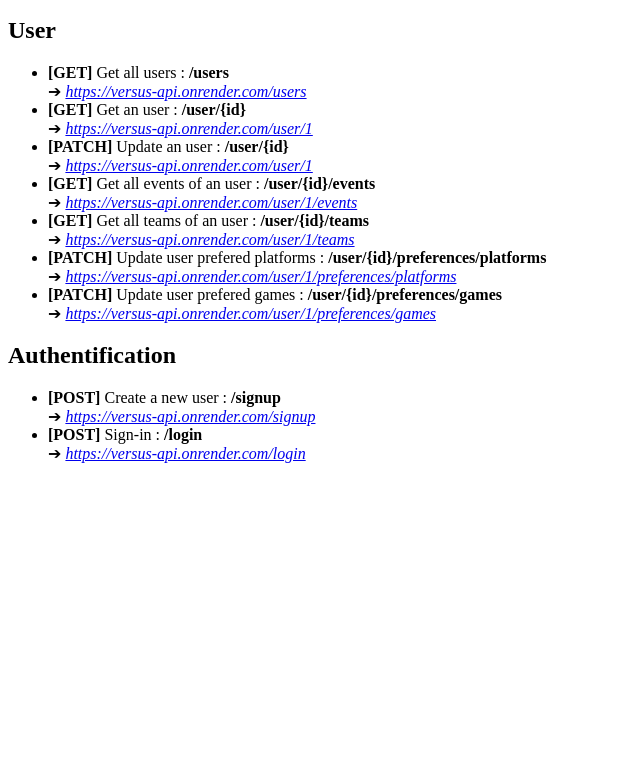
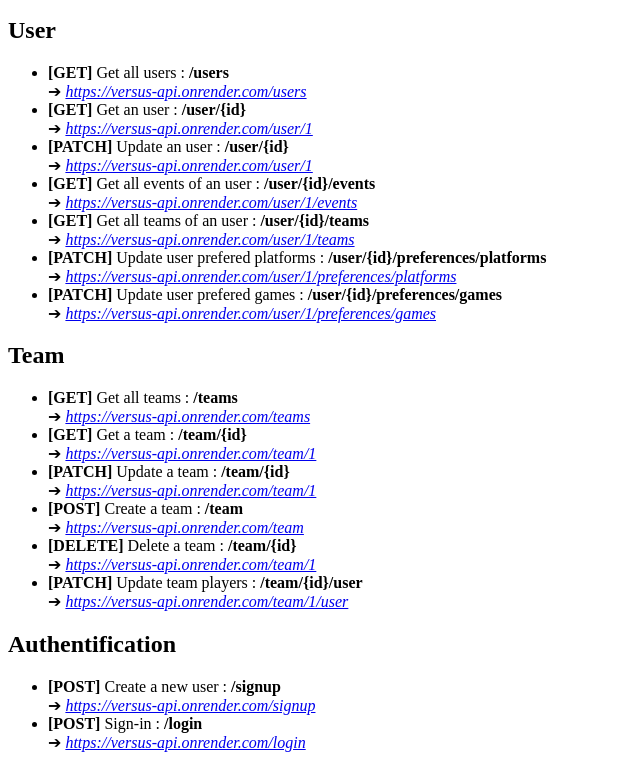
Before and after one commit to rami-rostom/versus-api, a website: page index.html in a window 1280 px wide. Shown: the part 464-1232 px from the top of the page, without its empty margins (0-640 px from the left). Before the commit the page ends 943 px from the top, so only its background shows below. Drawn offline with Linux system fonts and the light colour scheme.

Commit message:
:memo: docs: edit doc endpoint

```diff
--- a/index.html
+++ b/index.html
@@ -62,6 +62,28 @@
     </li>
   </ul>
 
+  <h2>Team</h2>
+  <ul>
+    <li>
+      <b>[GET]</b> Get all teams : <b>/teams</b> <br> ➔ <em><a href="https://versus-api.onrender.com/teams" target="_blank">https://versus-api.onrender.com/teams</a></em>
+    </li>
+    <li>
+      <b>[GET]</b> Get a team : <b>/team/{id}</b> <br> ➔ <em><a href="https://versus-api.onrender.com/team/1" target="_blank">https://versus-api.onrender.com/team/1</a></em>
+    </li>
+    <li>
+      <b>[PATCH]</b> Update a team : <b>/team/{id}</b> <br> ➔ <em><a href="https://versus-api.onrender.com/team/1" target="_blank">https://versus-api.onrender.com/team/1</a></em>
+    </li>
+    <li>
+      <b>[POST]</b> Create a team : <b>/team</b> <br> ➔ <em><a href="https://versus-api.onrender.com/team" target="_blank">https://versus-api.onrender.com/team</a></em>
+    </li>
+    <li>
+      <b>[DELETE]</b> Delete a team : <b>/team/{id}</b> <br> ➔ <em><a href="https://versus-api.onrender.com/team/1" target="_blank">https://versus-api.onrender.com/team/1</a></em>
+    </li>
+    <li>
+      <b>[PATCH]</b> Update team players : <b>/team/{id}/user</b> <br> ➔ <em><a href="https://versus-api.onrender.com/team/1/user" target="_blank">https://versus-api.onrender.com/team/1/user</a></em>
+    </li>
+  </ul>
+
   <h2>Authentification</h2>
   <ul>
     <li>
```
